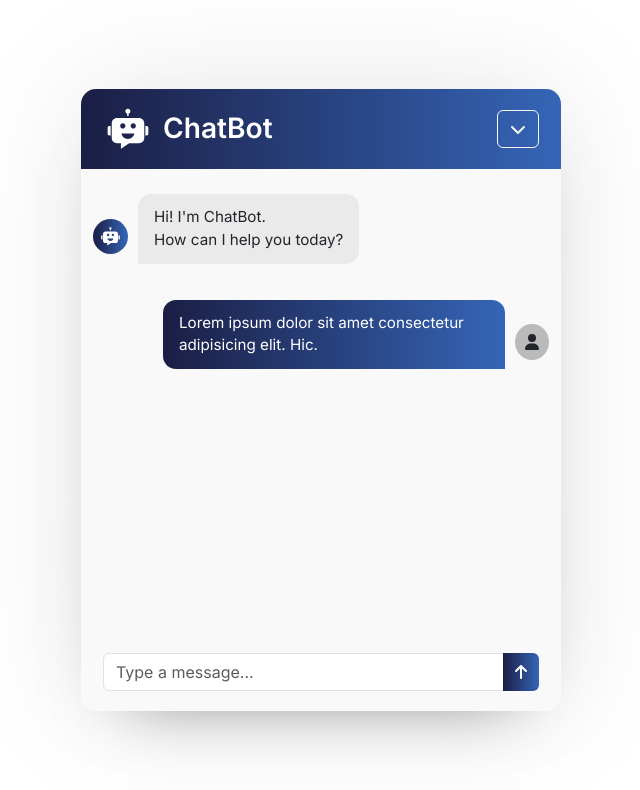
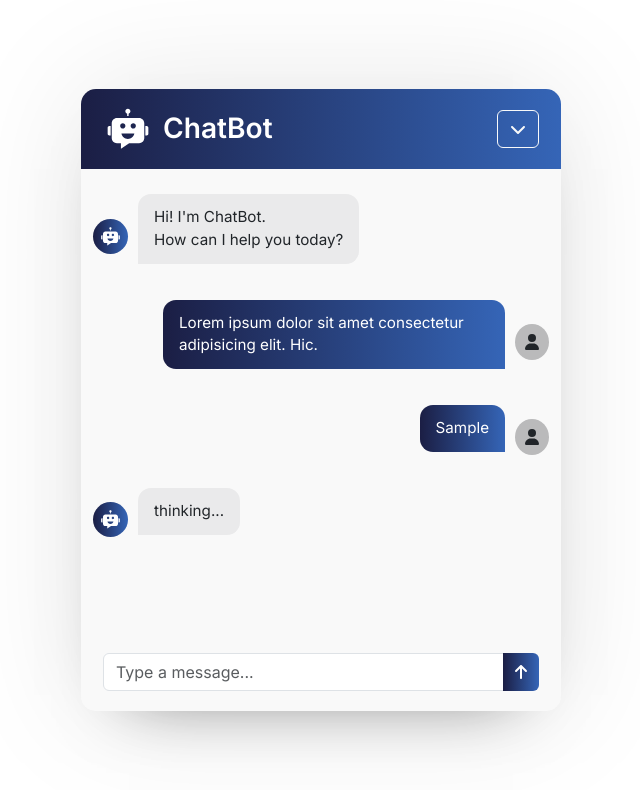
Before and after one commit to Heriador/PruebaIS, a React (Vite) app: page / in a window 1280 px wide. Both pictures are taken after typing "Sample" into the empty fields and a click on the button 840 px from the left and 672 px from the top of the page. Shown: the top 790 px of the page, without its empty margins (319-959 px from the left). Built offline with nearby package versions, Linux system fonts and the light colour scheme; the HTML template or start-up script is replaced by a standard one.

Commit message:
feat: created ChatMessage component, and pass chatHistory state to chatBody so every message can be print

```diff
--- a/src/components/ChatBot/ChatBot.tsx
+++ b/src/components/ChatBot/ChatBot.tsx
@@ -4,20 +4,20 @@ import ChatBotFooter from './components/ChatBotFooter/ChatBotFooter'
 import './ChatBot.css'
 import { useState } from 'react'
 
-export type ChatMessage = {
-  role: 'user' | 'developer',
+export type Message = {
+  role: 'user' | 'developer' | 'assistant',
   content: string
 }
 
 
 const Chat = () => {
 
-  const [chatHistory, setChatHistory] = useState<ChatMessage[]>([])
+  const [chatHistory, setChatHistory] = useState<Message[]>([])
 
   return (
     <div className='chat_container'>
       <ChatBotHeader/>
-      <ChatBotBody/>
+      <ChatBotBody chatHistory={chatHistory}/>
       <ChatBotFooter setChatHistory={setChatHistory}/>
     </div>
   )
--- a/src/components/ChatBot/components/ChatBotBody/ChatBotBody.css
+++ b/src/components/ChatBot/components/ChatBotBody/ChatBotBody.css
@@ -6,6 +6,8 @@
     flex-direction: column;
     gap: 20px;
     margin-bottom: 82px;
+    scrollbar-width: thin;
+    scrollbar-color: #7797f0 transparent;
 }
 
 .chat_body .message{
--- a/src/components/ChatBot/components/ChatBotBody/ChatBotBody.tsx
+++ b/src/components/ChatBot/components/ChatBotBody/ChatBotBody.tsx
@@ -2,9 +2,14 @@ import { FontAwesomeIcon } from "@fortawesome/react-fontawesome"
 import ChatBotIcon from "../ChatBotIcon"
 import "./ChatBotBody.css"
 import { faUser } from "@fortawesome/free-solid-svg-icons"
+import { Message } from "../../ChatBot"
+import ChatMessage from "./components/ChatMessage"
 
+type Props = {
+    chatHistory: Message[]
+  }
 
-const ChatBotBody = () => {
+const ChatBotBody = ({chatHistory}: Props) => {
   return (
     <div className="chat_body">
         <div className="message bot-message">
@@ -20,6 +25,12 @@ const ChatBotBody = () => {
             <FontAwesomeIcon icon={faUser} />
         </div>
 
+        {
+            chatHistory.map((message, index) => (
+                <ChatMessage key={index} message={message}/>
+            ))
+        }
+
     </div>
   )
 }
--- /dev/null
+++ b/src/components/ChatBot/components/ChatBotBody/components/ChatMessage.tsx
@@ -0,0 +1,22 @@
+import { Message } from '../../../ChatBot'
+import { FontAwesomeIcon } from '@fortawesome/react-fontawesome'
+import { faUser } from '@fortawesome/free-solid-svg-icons'
+import ChatBotIcon from '../../ChatBotIcon'
+
+type Props = {
+    message: Message
+}
+
+const ChatMessage = ({ message }: Props) => {
+  return (
+    <div className={`message ${message.role === 'assistant' ? 'bot': message.role}-message`}>
+        {message.role === 'assistant'&& <ChatBotIcon/>}
+        <p className="message-text">
+            {message.content}
+        </p>
+        {message.role === 'user' && <FontAwesomeIcon icon={faUser} />}
+    </div>
+  )
+}
+
+export default ChatMessage
--- a/src/components/ChatBot/components/ChatBotFooter/ChatBotFooter.tsx
+++ b/src/components/ChatBot/components/ChatBotFooter/ChatBotFooter.tsx
@@ -4,10 +4,10 @@ import './ChatBotFooter.css'
 import { FontAwesomeIcon } from '@fortawesome/react-fontawesome'
 import { faArrowUp } from '@fortawesome/free-solid-svg-icons'
 import { Dispatch, FormEvent, SetStateAction, useState } from 'react'
-import { ChatMessage } from '../../ChatBot'
+import { Message } from '../../ChatBot'
 
 type Props = {
-    setChatHistory: Dispatch<SetStateAction<ChatMessage[]>>
+    setChatHistory: Dispatch<SetStateAction<Message[]>>
 }
 
 const ChatBotFooter = ({ setChatHistory }: Props) => {
@@ -20,6 +20,8 @@ const ChatBotFooter = ({ setChatHistory }: Props) => {
         if(message.trim() === '') return
 
         setChatHistory(history => [...history, {role: 'user', content: message}])
+
+        setTimeout(() => setChatHistory(history => [...history, {role: 'assistant', content: 'thinking...'}]), 600)
 
         setMessage('')
 
```
